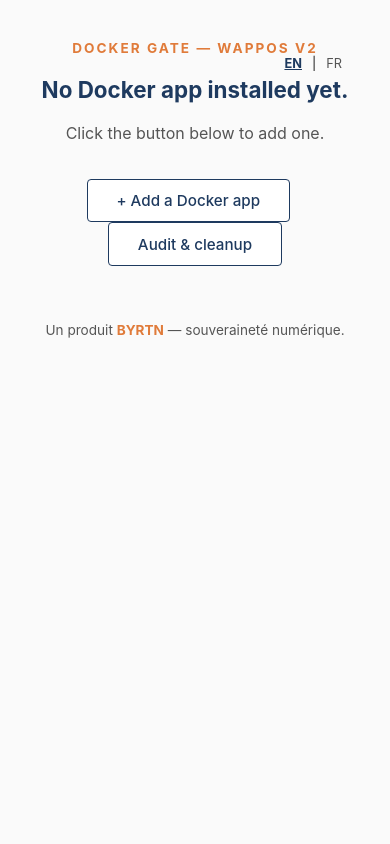
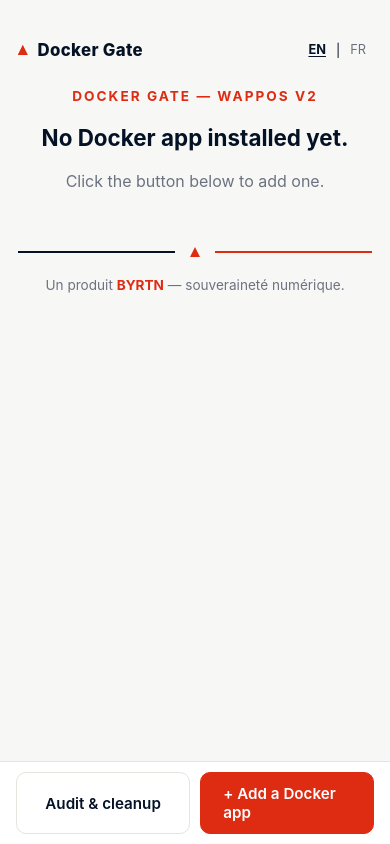
Before and after one commit to byrtn/docker_gate_ynh, a Flask app: page / in a window 390 px wide. Run offline with Flask 3, Linux system fonts and the light colour scheme.

Commit message:
style(docker-gate): chantier 3 - theme complet navy/rouge, cartes d'app
Reprend le langage visuel de design/docker-gate-mockup-accueil.html :
tokens navy #041226 / rouge #DE2C13 partout, triangle du logo en motif
recurrent (header, icones de carte, separateur pied de page), boutons
primaire (rouge) / secondaire (contour navy), page d'accueil passee
d'une liste plate a une grille de cartes responsive avec barre d'actions
fixe sous 600px. add.html reskin uniquement (couleurs des etats JS
existants alignees sur la nouvelle palette), aucune logique JS touchee.
audit.html et progress.html heritent des tokens sans modification directe.

Le statut "en ligne/certificat" du mockup n'est pas repris tel quel :
l'app ne verifie pas la sante des conteneurs, la pastille affiche les
infos reelles deja connues (public/prive, donnees persistantes) pour
ne rien affirmer de faux.

Verifie via rendu Jinja2 reel + navigateur (desktop et 375px) sur les
5 templates, aucun debordement trouve.

```diff
--- a/sources/templates/base.html
+++ b/sources/templates/base.html
@@ -6,17 +6,22 @@
 <meta name="viewport" content="width=device-width, initial-scale=1.0">
 <style>
   :root {
-    /* Palette BYRTN/Wappos (charte graphique wappify.byrtn.fr) — thème
-       clair type "System", 15/07/2026, remplace l'ancien thème sombre. */
-    --color-bg: #fafafa;
-    --color-bg-pure: #ffffff;
-    --color-primary: #1e3a5f;
-    --color-primary-2: #0d4f8b;
-    --color-accent: #e07b3a;
-    --color-text: #1a1a1a;
-    --color-text-dim: #555555;
-    --color-border: rgba(30, 58, 95, 0.15);
-    --color-danger: #d9534f;
+    /* Thème "Docker Gate" (chantier 3, 16/07/2026) — repris à l'identique de
+       docs/02-wappos/docker_gate_ynh/design/docker-gate-mockup-accueil.html,
+       tokens de couleur/rayon volontairement fixes (pas d'improvisation). */
+    --color-bg: #F7F7F5;
+    --color-bg-pure: #FFFFFF;
+    --color-primary: #041226;
+    --color-primary-2: #041226;
+    --color-accent: #DE2C13;
+    --color-accent-soft: #F2E2DE;
+    --color-text: #041226;
+    --color-text-dim: #6B7280;
+    --color-border: #E6E4DF;
+    --color-danger: #DE2C13;
+    --color-success: #1A7D43;
+    --radius-card: 14px;
+    --radius-btn: 10px;
   }
   * { margin: 0; padding: 0; box-sizing: border-box; }
   body {
@@ -27,6 +32,16 @@
     padding: 3.5rem 1.5rem 5rem;
   }
   .wrap { max-width: 720px; margin: 0 auto; position: relative; }
+
+  /* --- Header : logo + triangle (motif repris du logo Docker Gate,
+     chantier 1) + sélecteur de langue --- */
+  .app-header { display: flex; align-items: center; justify-content: space-between; margin-bottom: 1.75rem; }
+  .app-header .logo { display: flex; align-items: center; gap: 0.6rem; font-weight: 800; font-size: 1.05rem; letter-spacing: 0.02em; color: var(--color-primary); }
+  .tri { width: 0.65rem; height: 0.65rem; background: var(--color-accent); clip-path: polygon(50% 0%, 0% 100%, 100% 100%); display: inline-block; flex-shrink: 0; }
+  .lang-switcher { font-size: 0.8rem; }
+  .lang-switcher a { color: var(--color-text-dim); text-decoration: none; padding: 0.2rem 0.4rem; }
+  .lang-switcher a.active { color: var(--color-primary); font-weight: 700; text-decoration: underline; }
+
   .eyebrow {
     color: var(--color-accent);
     font-weight: 700;
@@ -38,27 +53,43 @@
   }
   h1 { font-size: clamp(1.4rem, 4vw, 2rem); font-weight: 700; margin-bottom: 1.25rem; text-align: center; color: var(--color-primary); }
   p.lead { color: var(--color-text-dim); font-size: 1rem; text-align: center; margin-bottom: 2.25rem; }
+
+  /* --- Boutons : secondaire (contour navy, par défaut) / primaire (rouge
+     plein, action principale) --- */
   .btn {
-    display: inline-block;
-    border: 1px solid var(--color-primary);
+    display: inline-flex;
+    align-items: center;
+    justify-content: center;
+    gap: 0.4rem;
+    border: 1.5px solid var(--color-border);
     color: var(--color-primary);
-    background: var(--color-bg-pure);
+    background: transparent;
     text-decoration: none;
-    padding: 0.7rem 1.8rem;
-    border-radius: 4px;
-    font-weight: 500;
+    padding: 0.7rem 1.4rem;
+    border-radius: var(--radius-btn);
+    font-weight: 600;
     cursor: pointer;
     font-size: 0.95rem;
   }
-  .btn:hover { background: var(--color-primary); color: var(--color-bg-pure); }
-  .btn-danger { border-color: var(--color-danger); color: var(--color-danger); }
-  .btn-danger:hover { background: var(--color-danger); color: #fff; }
-  .btn-danger.btn-armed { background: var(--color-danger); color: #fff; }
+  .btn:hover { background: var(--color-primary); border-color: var(--color-primary); color: #fff; }
+  .btn-primary { background: var(--color-accent); border-color: var(--color-accent); color: #fff; }
+  .btn-primary:hover { background: #b8230f; border-color: #b8230f; color: #fff; }
+  .btn-danger { color: var(--color-text-dim); border-color: var(--color-border); }
+  .btn-danger:hover { background: var(--color-danger); border-color: var(--color-danger); color: #fff; }
+  .btn-danger.btn-armed { background: var(--color-danger); border-color: var(--color-danger); color: #fff; }
   .center { text-align: center; margin: 2rem 0; }
+
+  /* --- Séparateur "ligne navy — texte — ligne rouge", motif du logo --- */
+  .divider { display: flex; align-items: center; gap: 0.9rem; margin: 2.5rem 0 1.4rem; }
+  .divider .line { flex: 0 0 2.5rem; height: 2px; background: var(--color-primary); }
+  .divider .line.red { background: var(--color-accent); flex: 1; }
+  .divider span { font-size: 0.75rem; letter-spacing: 0.12em; color: var(--color-text-dim); text-transform: uppercase; white-space: nowrap; }
+
+  /* --- Cartes génériques (liste /audit, inchangées structurellement) --- */
   .card {
     background: var(--color-bg-pure);
     border: 1px solid var(--color-border);
-    border-radius: 8px;
+    border-radius: var(--radius-card);
     padding: 1.4rem 1.6rem;
     margin-bottom: 1.25rem;
     display: flex;
@@ -71,10 +102,55 @@
   .card .info span { display: block; color: var(--color-text-dim); font-size: 0.85rem; margin-top: 0.2rem; }
   .card a.link { color: var(--color-accent); }
   form.inline { display: inline; }
-  .flash { padding: 0.8rem 1rem; border-radius: 4px; margin-bottom: 1.5rem; font-size: 0.9rem; }
-  .flash-success { background: rgba(80, 200, 120, 0.12); border: 1px solid rgba(80, 200, 120, 0.5); }
-  .flash-error { background: rgba(217, 83, 79, 0.1); border: 1px solid rgba(217, 83, 79, 0.5); }
-  .flash-warning { background: rgba(224, 123, 58, 0.1); border: 1px solid rgba(224, 123, 58, 0.5); }
+
+  /* --- Grille de cartes d'app (page d'accueil, chantier 3) --- */
+  .app-grid { display: grid; grid-template-columns: repeat(auto-fill, minmax(260px, 1fr)); gap: 1.1rem; margin-top: 0.5rem; }
+  .app-card {
+    background: var(--color-bg-pure);
+    border: 1px solid var(--color-border);
+    border-radius: var(--radius-card);
+    padding: 1.35rem;
+    display: flex;
+    flex-direction: column;
+    gap: 0.85rem;
+  }
+  .app-card .card-top { display: flex; align-items: center; gap: 0.8rem; }
+  .app-card .icon {
+    width: 2.75rem; height: 2.75rem;
+    border-radius: var(--radius-btn);
+    background: var(--color-primary);
+    display: flex; align-items: center; justify-content: center;
+    flex-shrink: 0;
+  }
+  .app-card .card-title { font-weight: 700; font-size: 1rem; word-break: break-word; }
+  .app-card .card-domain { font-size: 0.8rem; color: var(--color-text-dim); word-break: break-all; }
+  .status { display: inline-flex; align-items: center; gap: 0.4rem; font-size: 0.8rem; color: var(--color-success); font-weight: 600; }
+  .status .dot { width: 0.45rem; height: 0.45rem; border-radius: 50%; background: var(--color-success); flex-shrink: 0; }
+  .app-card .check-inline { display: block; font-weight: normal; font-size: 0.8rem; color: var(--color-text-dim); margin-bottom: 0.3rem; }
+  .card-actions { display: flex; gap: 0.5rem; margin-top: auto; padding-top: 0.6rem; border-top: 1px dashed var(--color-border); }
+  .card-actions a, .card-actions button {
+    flex: 1;
+    text-align: center;
+    font-size: 0.8rem;
+    font-weight: 600;
+    padding: 0.55rem 0;
+    border-radius: 8px;
+    text-decoration: none;
+    border: none;
+    cursor: pointer;
+    font-family: inherit;
+  }
+  .card-actions .open { background: var(--color-accent-soft); color: var(--color-accent); }
+  .card-actions .del { background: transparent; color: var(--color-text-dim); border: 1px solid var(--color-border) !important; }
+  .card-actions .del:hover, .card-actions .del.btn-armed { background: var(--color-danger); border-color: var(--color-danger) !important; color: #fff; }
+
+  .actions { display: flex; gap: 0.9rem; margin-bottom: 0.5rem; flex-wrap: wrap; }
+  .bottom-bar { display: none; }
+
+  .flash { padding: 0.8rem 1rem; border-radius: 8px; margin-bottom: 1.5rem; font-size: 0.9rem; }
+  .flash-success { background: rgba(26, 125, 67, 0.1); border: 1px solid rgba(26, 125, 67, 0.4); }
+  .flash-error { background: var(--color-accent-soft); border: 1px solid rgba(222, 44, 19, 0.4); }
+  .flash-warning { background: rgba(4, 18, 38, 0.05); border: 1px solid var(--color-border); }
   .summary-list { list-style: none; padding: 0; margin: 0; }
   .summary-list li { padding: 0.4rem 0; font-size: 0.9rem; }
   .field { margin-bottom: 1.6rem; }
@@ -86,7 +162,7 @@
   .field input[type=text], .field input[type=number], .field select, .field textarea {
     width: 100%;
     padding: 0.6rem 0.8rem;
-    border-radius: 4px;
+    border-radius: 8px;
     border: 1px solid var(--color-border);
     background: var(--color-bg-pure);
     color: var(--color-text);
@@ -97,7 +173,7 @@
   .text-input {
     width: 100%;
     padding: 0.6rem 0.8rem;
-    border-radius: 4px;
+    border-radius: 8px;
     border: 1px solid var(--color-border);
     background: var(--color-bg-pure);
     color: var(--color-text);
@@ -106,13 +182,14 @@
   }
   .text-input.monospace { font-family: 'Courier New', monospace; font-size: 0.85rem; }
   .field small { display: block; color: var(--color-text-dim); font-size: 0.8rem; margin-top: 0.3rem; }
-  .mode-block { border: 1px solid var(--color-border); border-radius: 6px; padding: 1.25rem; margin-bottom: 1.5rem; background: var(--color-bg-pure); }
-  .footer { text-align: center; margin-top: 3.5rem; font-size: 0.85rem; color: var(--color-text-dim); }
+  .mode-block { border: 1px solid var(--color-border); border-radius: var(--radius-card); padding: 1.25rem; margin-bottom: 1.5rem; background: var(--color-bg-pure); }
+  .footer-divider { display: flex; align-items: center; gap: 0.7rem; margin-top: 3.5rem; }
+  .footer-divider .line { flex: 1; height: 2px; background: var(--color-primary); }
+  .footer-divider .line.red { background: var(--color-accent); }
+  .footer-divider .tri { margin: 0 0.2rem; }
+  .footer { text-align: center; margin-top: 1.25rem; font-size: 0.85rem; color: var(--color-text-dim); }
   .footer b { color: var(--color-accent); }
   a { color: var(--color-primary-2); }
-  .lang-switcher { position: absolute; top: 1rem; right: 1.5rem; font-size: 0.8rem; }
-  .lang-switcher a { color: var(--color-text-dim); text-decoration: none; padding: 0.2rem 0.4rem; }
-  .lang-switcher a.active { color: var(--color-primary); font-weight: 700; text-decoration: underline; }
 
   /* Robustesse mobile (chantier 2, 16/07/2026) : un peu moins de marge
      latérale sous 480px pour redonner de la largeur utile au contenu
@@ -123,14 +200,35 @@
     .card { padding: 1.2rem 1.3rem; }
     .mode-block { padding: 1rem; }
   }
+
+  /* Barre d'actions fixe en bas d'écran sur mobile (page d'accueil
+     uniquement, chantier 3) — le HTML de .bottom-bar n'est présent que
+     dans index.html, ces règles restent inertes ailleurs. */
+  @media (max-width: 600px) {
+    .actions { display: none; }
+    .bottom-bar {
+      display: flex;
+      position: fixed;
+      bottom: 0; left: 0; right: 0;
+      background: var(--color-bg-pure);
+      border-top: 1px solid var(--color-border);
+      padding: 0.6rem 1rem calc(0.6rem + env(safe-area-inset-bottom));
+      gap: 0.6rem;
+      z-index: 10;
+    }
+    .bottom-bar .btn { flex: 1; }
+  }
 </style>
 </head>
 <body>
 <div class="wrap">
-  <div class="lang-switcher">
-    <a href="{{ url_for('set_language', lang='en') }}" class="{{ 'active' if current_lang() == 'en' else '' }}">EN</a> |
-    <a href="{{ url_for('set_language', lang='fr') }}" class="{{ 'active' if current_lang() == 'fr' else '' }}">FR</a>
-  </div>
+  <header class="app-header">
+    <div class="logo"><span class="tri"></span> Docker Gate</div>
+    <div class="lang-switcher">
+      <a href="{{ url_for('set_language', lang='en') }}" class="{{ 'active' if current_lang() == 'en' else '' }}">EN</a> |
+      <a href="{{ url_for('set_language', lang='fr') }}" class="{{ 'active' if current_lang() == 'fr' else '' }}">FR</a>
+    </div>
+  </header>
   <div class="eyebrow">Docker Gate — Wappos v2</div>
   {% with messages = get_flashed_messages(with_categories=true) %}
     {% for category, message in messages %}
@@ -139,6 +237,7 @@
     {% endfor %}
   {% endwith %}
   {% block content %}{% endblock %}
+  <div class="footer-divider"><div class="line"></div><span class="tri"></span><div class="line red"></div></div>
   <div class="footer">Un produit <b>BYRTN</b> — souveraineté numérique.</div>
 </div>
 <script>
--- a/sources/templates/index.html
+++ b/sources/templates/index.html
@@ -4,42 +4,52 @@
 
 {% if apps %}
   <h1>{{ t('apps_installed_count', count=apps|length, plural=('s' if apps|length > 1 else '')) }}</h1>
-  {% for app in apps %}
-    <div class="card">
-      <div class="info">
-        <strong>{{ app.slug }}</strong>
-        <span>{{ app.image }} — {{ app.domain }}{{ app.path }} — {{ t('public_label') if app.public else t('private_label') }}{{ t('persistent_data_suffix') if app.volume_name else '' }}</span>
-      </div>
-      <div>
-        <a class="link" href="https://{{ app.domain }}{{ app.path }}" target="_blank">{{ t('open_link') }}</a>
-        &nbsp;&nbsp;
-        <form class="inline" method="post" action="{{ url_for('remove', slug=app.slug) }}">
-          <input type="hidden" name="csrf_token" value="{{ csrf_token() }}">
-          {% if app.volume_name %}
-          <label style="font-weight:normal; font-size:0.85rem; margin-right:0.5rem;">
-            <input type="checkbox" name="delete_data"> {{ t('checkbox_delete_data') }}
-          </label>
-          {% endif %}
-          {% if app.mode == 'subdomain' %}
-          <label style="font-weight:normal; font-size:0.85rem; margin-right:0.5rem;">
-            <input type="checkbox" name="delete_domain"> {{ t('checkbox_delete_domain', domain=app.domain) }}
-          </label>
-          {% endif %}
-          <button class="btn btn-danger" type="submit"
-                  onclick='return armDelete(this, {{ (t("confirm_delete_with_extras", slug=app.slug) if (app.volume_name or app.mode == "subdomain") else t("confirm_delete_simple", slug=app.slug))|tojson }})'>{{ t('btn_delete') }}</button>
-        </form>
-      </div>
-    </div>
-  {% endfor %}
 {% else %}
   <h1>{{ t('no_app_installed') }}</h1>
   <p class="lead">{{ t('click_to_add') }}</p>
 {% endif %}
 
-<div class="center">
-  <a class="btn" href="{{ url_for('add') }}">{{ t('btn_add_app') }}</a>
-  &nbsp;&nbsp;
+<div class="actions">
+  <a class="btn btn-primary" href="{{ url_for('add') }}">{{ t('btn_add_app') }}</a>
   <a class="btn" href="{{ url_for('audit') }}">{{ t('btn_audit') }}</a>
 </div>
 
+{% if apps %}
+  <div class="divider"><div class="line"></div><span class="tri"></span><div class="line red"></div></div>
+
+  <div class="app-grid">
+    {% for app in apps %}
+      <div class="app-card">
+        <div class="card-top">
+          <div class="icon"><span class="tri"></span></div>
+          <div>
+            <div class="card-title">{{ app.slug }}</div>
+            <div class="card-domain">{{ app.domain }}{{ app.path }}</div>
+          </div>
+        </div>
+        <div class="status"><span class="dot"></span>{{ t('public_label') if app.public else t('private_label') }}{{ t('persistent_data_suffix') if app.volume_name else '' }}</div>
+        <form method="post" action="{{ url_for('remove', slug=app.slug) }}">
+          <input type="hidden" name="csrf_token" value="{{ csrf_token() }}">
+          {% if app.volume_name %}
+          <label class="check-inline"><input type="checkbox" name="delete_data"> {{ t('checkbox_delete_data') }}</label>
+          {% endif %}
+          {% if app.mode == 'subdomain' %}
+          <label class="check-inline"><input type="checkbox" name="delete_domain"> {{ t('checkbox_delete_domain', domain=app.domain) }}</label>
+          {% endif %}
+          <div class="card-actions">
+            <a class="open" href="https://{{ app.domain }}{{ app.path }}" target="_blank">{{ t('open_link') }}</a>
+            <button class="del" type="submit"
+                    onclick='return armDelete(this, {{ (t("confirm_delete_with_extras", slug=app.slug) if (app.volume_name or app.mode == "subdomain") else t("confirm_delete_simple", slug=app.slug))|tojson }})'>{{ t('btn_delete') }}</button>
+          </div>
+        </form>
+      </div>
+    {% endfor %}
+  </div>
+{% endif %}
+
+<div class="bottom-bar">
+  <a class="btn" href="{{ url_for('audit') }}">{{ t('btn_audit') }}</a>
+  <a class="btn btn-primary" href="{{ url_for('add') }}">{{ t('btn_add_app') }}</a>
+</div>
+
 {% endblock %}
```
Also changed, not shown: sources/templates/add.html (+12 -12 lines).
